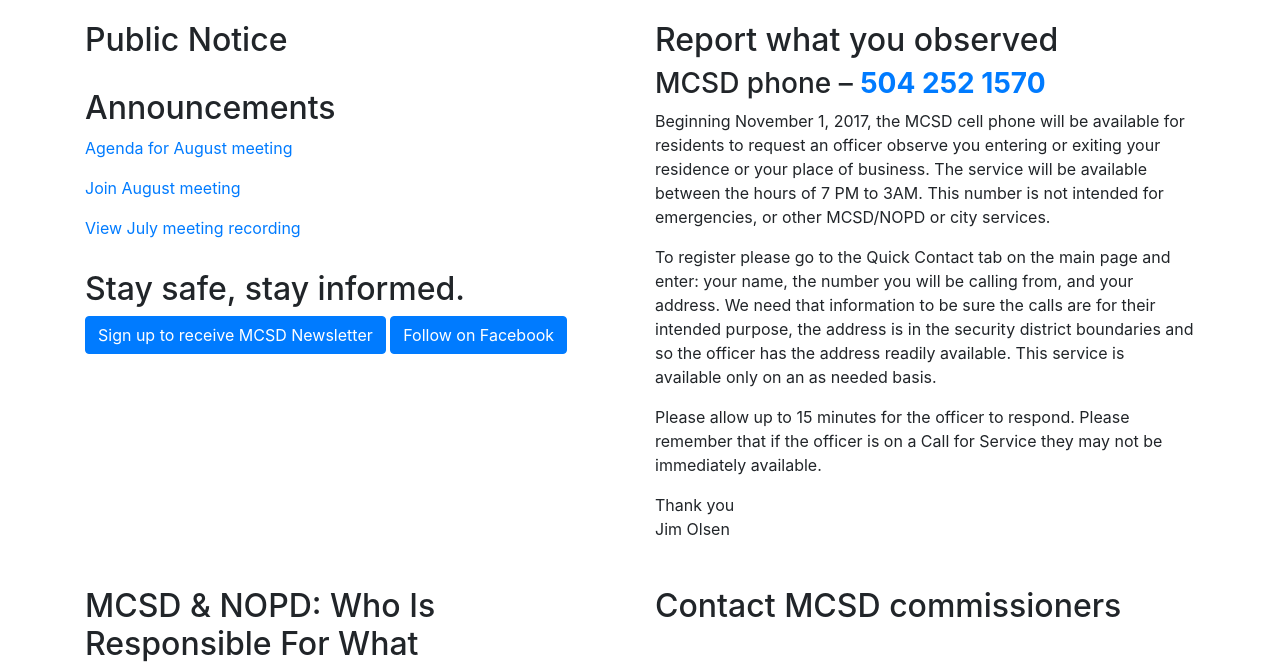
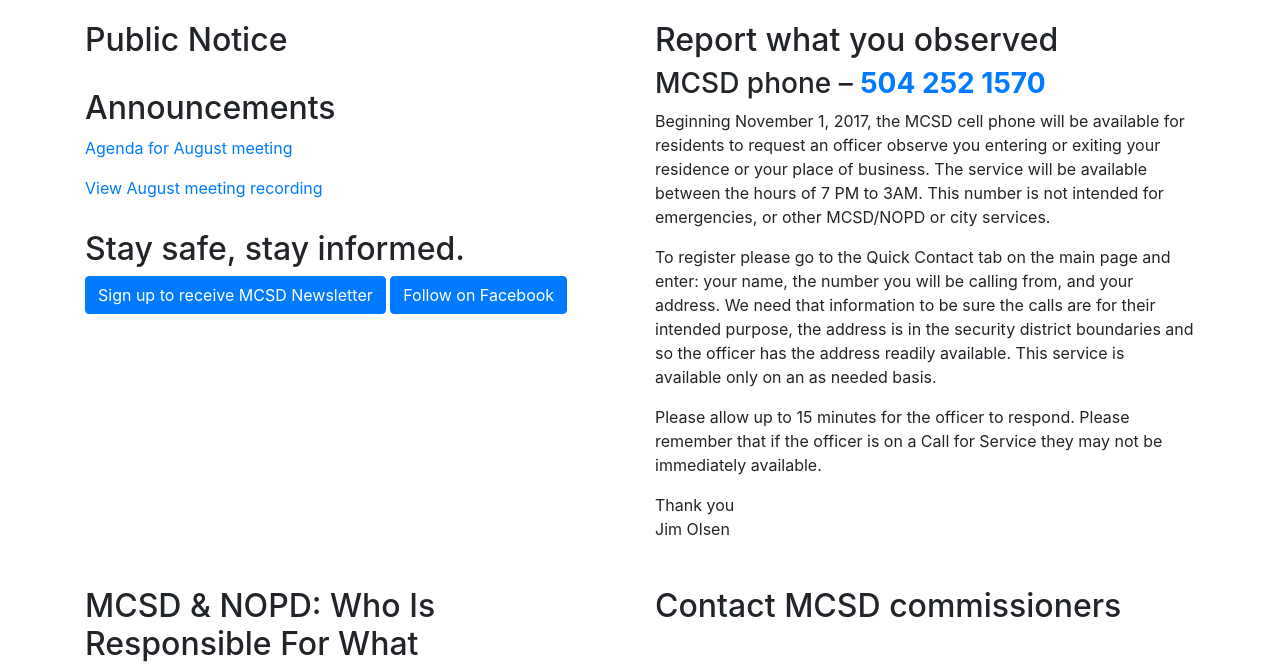
Before and after one commit to tungly/midcitysecuritydistrict.org, a plain HTML site: page index.html in a window 1280 px wide. Shown: the part 135-800 px from the top of the page. Drawn offline with nearby package versions, Linux system fonts and the light colour scheme; a script that the page names is missing.

Commit message:
August meeting recording

```diff
--- a/index.html
+++ b/index.html
@@ -73,8 +73,7 @@
                 <h2>Public Notice</h2><script type="text/javascript" src="//www.trumba.com/scripts/spuds.js"></script><script type="text/javascript">$Trumba.addSpud({webName: "public-notices",spudType : "upcoming" ,url : { filterview : "MCSD" } ,teaserBase : "http://www.nola.gov/public-notices/" });</script>
                 <h2>Announcements</h2>
                     <p><a href="https://drive.google.com/file/d/1RjAMCBsfHLujdducP5A6xVfuK7aZtGDO/view?usp=sharing" target="_blank" rel="noopener noreferrer">Agenda for August meeting</a></p>
-                    <p><a href="https://webexcno.nola.gov/orion/joinmeeting.do?MTID=831cbb072beeb6b48617c76268a6e618" target="_blank" rel="noopener noreferrer">Join August meeting</a></p>
-                    <p><a href="https://webexcno.nola.gov/orion/playback.do?RCID=b1f78bacc48ed54d9c3dcd7979743145" target="_blank" rel="noopener noreferrer">View July meeting recording</a></p>
+                    <p><a href="https://webexcno.nola.gov/orion/playback.do?RCID=82f3292b80846c5f3c0ad2db6faeab9c" target="_blank" rel="noopener noreferrer">View August meeting recording</a></p>
                 <h2>Stay safe, stay informed.</h2>
                 <a class="btn btn-primary" href="https://cdn.forms-content.sg-form.com/48b7b3d3-ffeb-11e9-bcd0-f219423dd438">Sign up to receive MCSD Newsletter</a>
                 <a class="btn btn-primary" href="https://www.facebook.com/Mid-City-Security-District-328745690804754/">Follow on Facebook</a>
```
